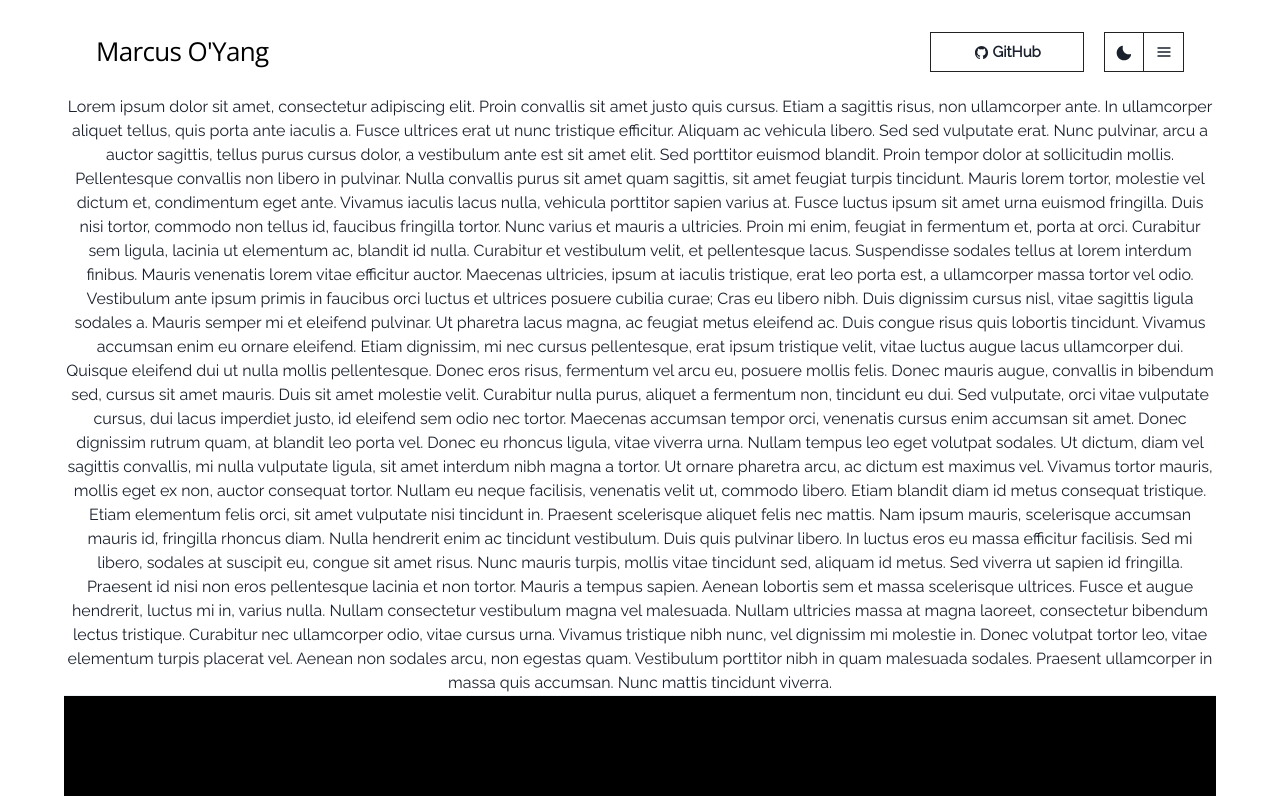
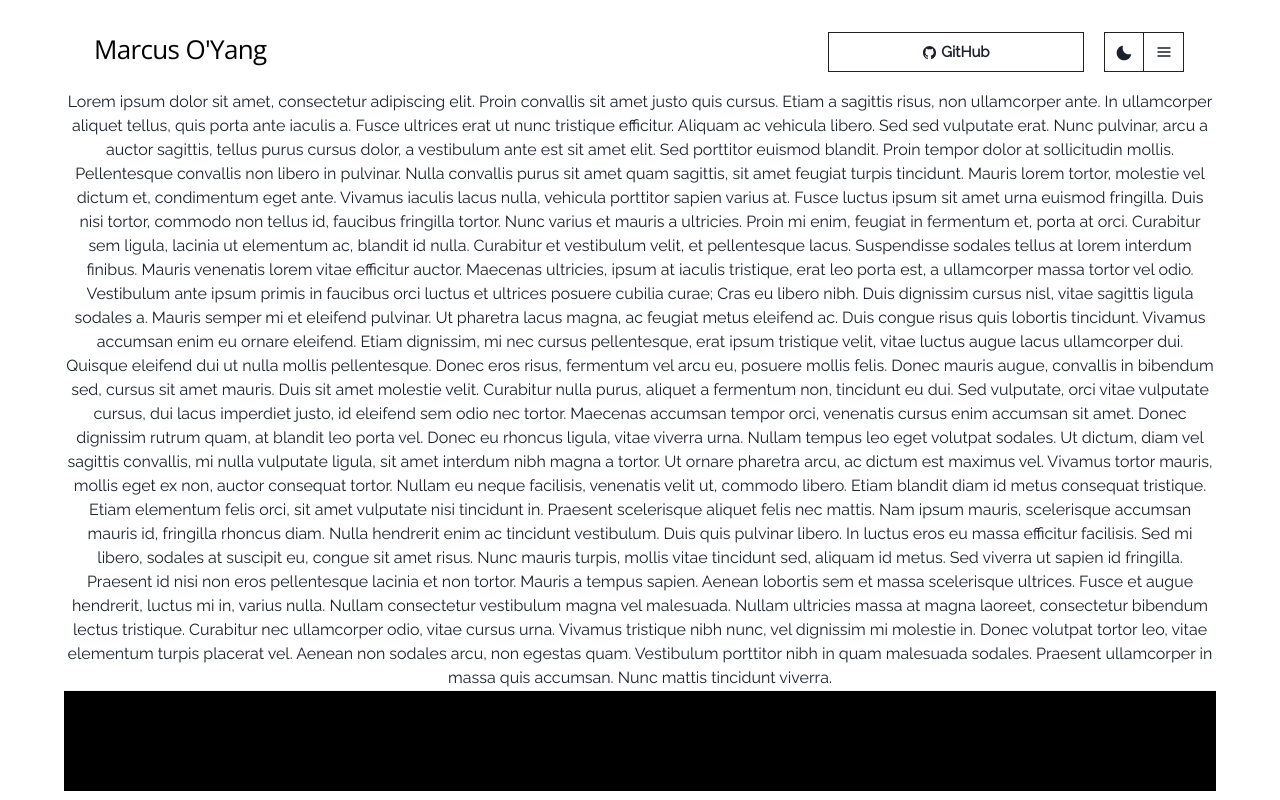
Before and after one commit to marcusoyang/nextjs-portfolio, a Next.js app: page / in a window 1280 px wide. Shown: the top 800 px of the page. Built offline with nearby package versions, Linux system fonts and the light colour scheme.

Commit message:
readme updated

```diff
--- a/components/Navbar.tsx
+++ b/components/Navbar.tsx
@@ -50,25 +50,40 @@ const Navbar = () => {
       <Box
         pos={'fixed'}
         mixBlendMode={'difference'}
-        pt={8}
-        px={8}
+        pt={{ base: '16px', sm: '30px'}}
+        px={{ base: '16px', sm: '30px'}}
         mx={'auto'}
         // maxW={'6xl'}
         // w='100%'
         zIndex={2}
       >
         <NavLink href='/'>
+          <Box>
             <Heading
               size={'md'}
               letterSpacing={'tight'}
               mt={1}
               pb={1}
-            fontWeight={'normal'}
+              fontWeight={200}
               color={'white'}
-            fontSize={26}
+              fontSize={{ base: 20, sm: 26}}
+              display={'inline-block'}
             >
-            Marcus O&apos;Yang
+              Marcus&nbsp;
             </Heading>
+            <Heading
+              size={'md'}
+              letterSpacing={'tight'}
+              mt={1}
+              pb={1}
+              fontWeight={400}
+              color={'white'}
+              fontSize={{ base: 20, sm: 26}}
+              display={'inline-block'}
+            >
+              O&apos;Yang
+            </Heading>
+          </Box>
         </NavLink>
       </Box>
 
@@ -93,7 +108,7 @@ const Navbar = () => {
             mr={5}
             maxW={360}
             minW={140}
-            w={'12vw'}
+            w={'20vw'}
             h={10}
             fontSize={15}
             variant='outline'
@@ -214,7 +229,7 @@ const Navbar = () => {
               w={10}
               h={10}
               variant='outline'
-              borderLeft='none'
+              borderRight='none'
               rounded='none'
               _hover={{
                 bg: hoverColor,
--- a/pages/index.tsx
+++ b/pages/index.tsx
@@ -3,7 +3,7 @@ import { Box, Divider } from "@chakra-ui/react";
 const Home = () => {
   return (
     <>
-      <Box pt={95} h={3000} textAlign="center">
+      <Box pt={{ base: 62, sm: 90}} h={3000} textAlign="center">
         Lorem ipsum dolor sit amet, consectetur adipiscing elit. Proin convallis
         sit amet justo quis cursus. Etiam a sagittis risus, non ullamcorper
         ante. In ullamcorper aliquet tellus, quis porta ante iaculis a. Fusce
```
Also changed, not shown: 1 other file (tests, documents, lock files or other folders). Lines whose indentation alone changed are shown as unchanged.
